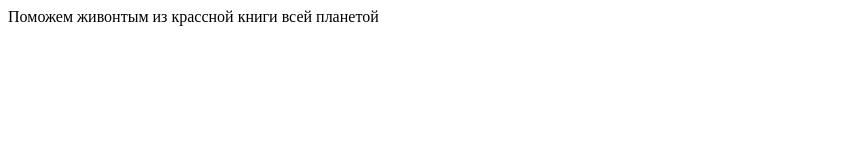
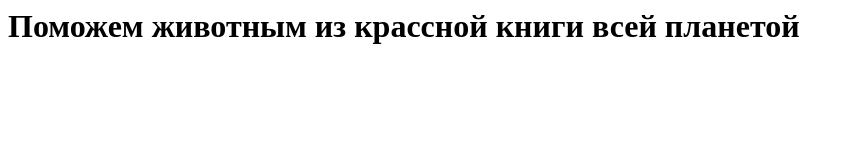
Before and after one commit to Disstopler/Disstopler.github.io, a plain HTML site: page index.html in a window 1280 px wide. Shown: the whole page, without its empty margins (0-854 px from the left). Drawn offline with Linux system fonts and the light colour scheme.

Commit message:
Update index.html

```diff
--- a/index.html
+++ b/index.html
@@ -1,3 +1,3 @@
 <HEAD>
   <TITLE>CloudPayment Test</TITLE>
-  <BODY> Поможем живонтым из крассной книги всей планетой </BODY>
+  <BODY> <h1>Поможем животным из крассной книги всей планетой</h1> </BODY>
```
